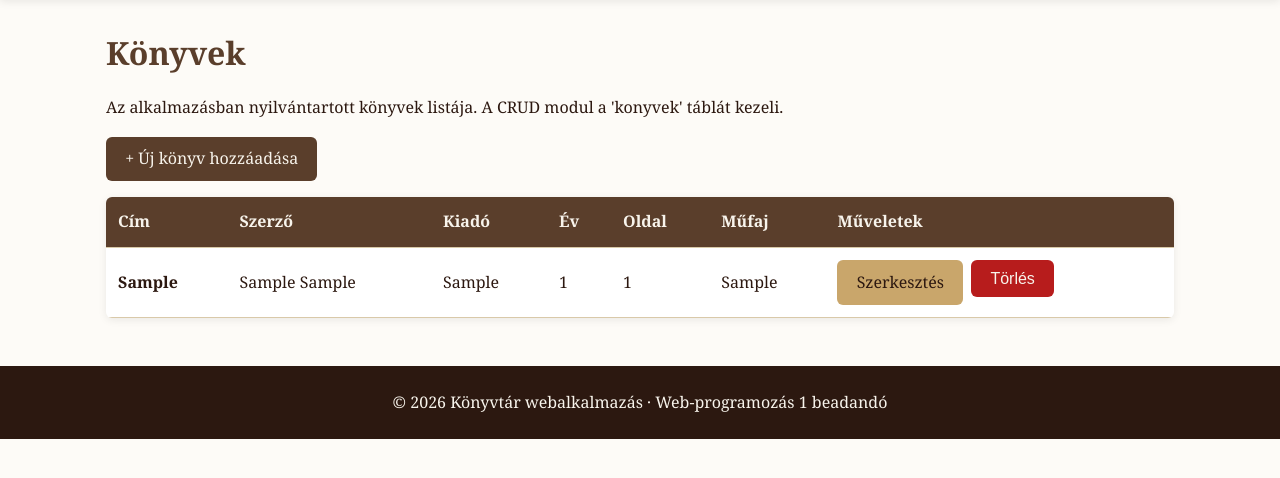
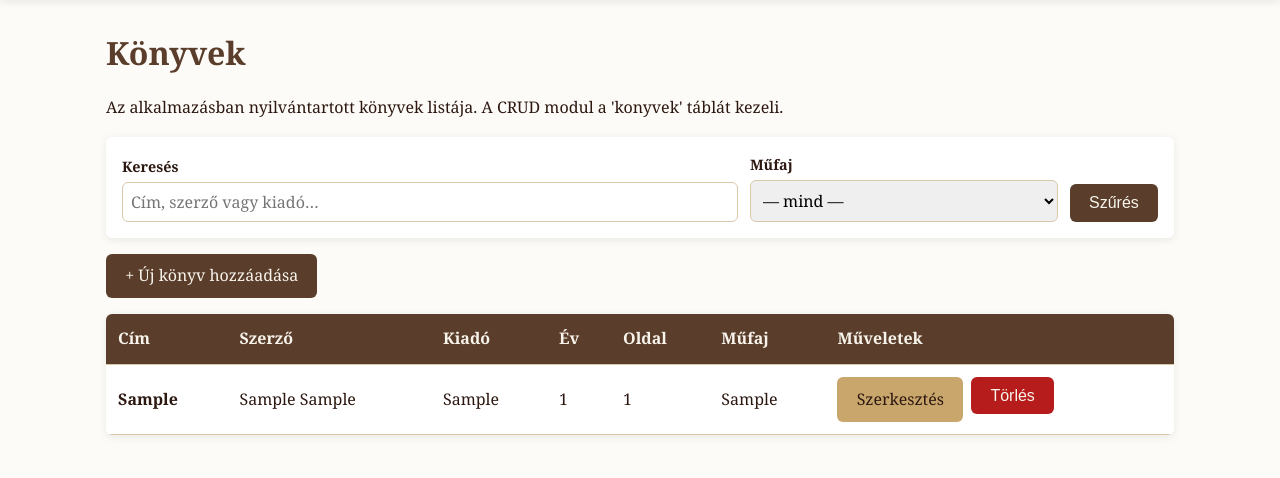
Before and after one commit to hodlajgab/webprog-beadando-konyvtar, a PHP site: page /konyvek in a window 1280 px wide. Shown: the part 120-598 px from the top of the page. Run offline with PHP 8.4, Linux system fonts and the light colour scheme; tables that the repository leaves empty hold one stand-in row (values such as "Sample post").

Commit message:
404 oldal + könyv-keresés és műfaj-szűrés
- Dedikált 404 hibaoldal (Views/hibak/404.php) a Router belső HTML helyett
- Könyvek listáján szabadszöveges keresés (cím / szerző / kiadó) és
  műfaj-szerinti legördülős szűrés, GET paraméterekkel
- Reszponzív szűrő-űrlap mobilra és desktopra
- Találatszám visszajelzés szűréskor

```diff
--- a/src/Controllers/KonyvekController.php
+++ b/src/Controllers/KonyvekController.php
@@ -16,18 +16,49 @@ final class KonyvekController extends Controller
 {
     public function lista(): void
     {
-        $stmt = $this->dbh->query(
-            "SELECT k.id, k.cim, k.megjelenes_eve, k.oldalszam, k.mufaj,
-                    CONCAT_WS(' ', sz.csaladi_nev, sz.uton_nev) AS szerzo_nev,
-                    ki.nev AS kiado_nev
-             FROM konyvek k
-             LEFT JOIN szerzok sz ON sz.id = k.szerzo_id
-             LEFT JOIN kiadok  ki ON ki.id = k.kiado_id
-             ORDER BY k.cim ASC"
-        );
+        $kereses = trim((string) ($_GET['kereses'] ?? ''));
+        $mufaj   = trim((string) ($_GET['mufaj']   ?? ''));
+
+        $sql = "SELECT k.id, k.cim, k.megjelenes_eve, k.oldalszam, k.mufaj,
+                       CONCAT_WS(' ', sz.csaladi_nev, sz.uton_nev) AS szerzo_nev,
+                       ki.nev AS kiado_nev
+                FROM konyvek k
+                LEFT JOIN szerzok sz ON sz.id = k.szerzo_id
+                LEFT JOIN kiadok  ki ON ki.id = k.kiado_id
+                WHERE 1 = 1";
+
+        $parameterek = [];
+
+        if ($kereses !== '') {
+            $sql .= " AND (k.cim LIKE :kereses
+                       OR sz.csaladi_nev LIKE :kereses
+                       OR sz.uton_nev LIKE :kereses
+                       OR ki.nev LIKE :kereses)";
+            $parameterek[':kereses'] = '%' . $kereses . '%';
+        }
+
+        if ($mufaj !== '') {
+            $sql .= " AND k.mufaj = :mufaj";
+            $parameterek[':mufaj'] = $mufaj;
+        }
+
+        $sql .= " ORDER BY k.cim ASC";
+
+        $stmt = $this->dbh->prepare($sql);
+        $stmt->execute($parameterek);
         $konyvek = $stmt->fetchAll();
 
-        $this->nezet('konyvek/lista', ['konyvek' => $konyvek], 'Könyvek');
+        // Egyedi műfajok a szűrő legördülő listához
+        $mufajok = $this->dbh->query(
+            "SELECT DISTINCT mufaj FROM konyvek WHERE mufaj IS NOT NULL AND mufaj <> '' ORDER BY mufaj"
+        )->fetchAll(\PDO::FETCH_COLUMN);
+
+        $this->nezet('konyvek/lista', [
+            'konyvek'  => $konyvek,
+            'kereses'  => $kereses,
+            'mufaj'    => $mufaj,
+            'mufajok'  => $mufajok,
+        ], 'Könyvek');
     }
 
     public function ujUrlap(): void
--- a/src/Router.php
+++ b/src/Router.php
@@ -104,8 +104,11 @@ final class Router
     private function hibaOldal(int $statusz, string $uzenet): void
     {
         $cim = "Hiba {$statusz}";
-        $tartalom = '<h1>' . htmlspecialchars($cim, ENT_QUOTES, 'UTF-8') . '</h1>'
-                  . '<p>' . htmlspecialchars($uzenet, ENT_QUOTES, 'UTF-8') . '</p>';
+
+        ob_start();
+        require __DIR__ . '/Views/hibak/404.php';
+        $tartalom = (string) ob_get_clean();
+
         require __DIR__ . '/Views/layout.php';
     }
 }
--- a/src/Views/konyvek/lista.php
+++ b/src/Views/konyvek/lista.php
@@ -1,12 +1,88 @@
 <?php
 /** @var array<int, array<string, mixed>> $konyvek */
+/** @var string $kereses */
+/** @var string $mufaj */
+/** @var array<int, string> $mufajok */
 $h = static fn(?string $s): string => htmlspecialchars($s ?? '', ENT_QUOTES, 'UTF-8');
+$szurve = ($kereses !== '') || ($mufaj !== '');
 ?>
 
 <h1>Könyvek</h1>
 <p>Az alkalmazásban nyilvántartott könyvek listája. A CRUD modul a 'konyvek' táblát kezeli.</p>
 
+<form class="szuro-urlap" method="GET" action="/konyvek">
+    <div class="szuro-mezo">
+        <label for="kereses">Keresés</label>
+        <input type="text" id="kereses" name="kereses"
+               value="<?= $h($kereses) ?>"
+               placeholder="Cím, szerző vagy kiadó…">
+    </div>
+
+    <div class="szuro-mezo">
+        <label for="mufaj">Műfaj</label>
+        <select id="mufaj" name="mufaj">
+            <option value="">— mind —</option>
+            <?php foreach ($mufajok as $m): ?>
+                <option value="<?= $h($m) ?>" <?= $m === $mufaj ? 'selected' : '' ?>>
+                    <?= $h($m) ?>
+                </option>
+            <?php endforeach; ?>
+        </select>
+    </div>
+
+    <div class="szuro-gombok">
+        <button type="submit" class="gomb">Szűrés</button>
+        <?php if ($szurve): ?>
+            <a class="gomb gomb-masodlagos" href="/konyvek">Szűrő törlése</a>
+        <?php endif; ?>
+    </div>
+</form>
+
 <p><a class="gomb" href="/konyvek/uj">+ Új könyv hozzáadása</a></p>
+
+<?php if ($szurve): ?>
+    <p class="szuro-tajekoztato">
+        <em>Szűrt találatok száma: <strong><?= count($konyvek) ?></strong></em>
+    </p>
+<?php endif; ?>
+
+<style>
+    .szuro-urlap {
+        display: grid;
+        gap: 0.75rem;
+        background: white;
+        padding: 1rem;
+        border-radius: var(--kerekitett);
+        box-shadow: var(--arnyek);
+        margin-bottom: 1rem;
+    }
+    @media (min-width: 700px) {
+        .szuro-urlap {
+            grid-template-columns: 2fr 1fr auto;
+            align-items: end;
+        }
+    }
+    .szuro-mezo label {
+        display: block;
+        font-weight: bold;
+        font-size: 0.9rem;
+        margin-bottom: 0.25rem;
+    }
+    .szuro-mezo input,
+    .szuro-mezo select {
+        width: 100%;
+        padding: 0.5rem;
+        border: 1px solid var(--szin-keret);
+        border-radius: var(--kerekitett);
+        font-family: inherit;
+        font-size: 1rem;
+    }
+    .szuro-gombok {
+        display: flex;
+        gap: 0.5rem;
+        flex-wrap: wrap;
+    }
+</style>
 
 <?php if (empty($konyvek)): ?>
     <p><em>Nincs rögzített könyv. Vegyél fel egy újat!</em></p>
```
Also changed, not shown: src/Views/hibak/404.php (added, +28 -0 lines).
